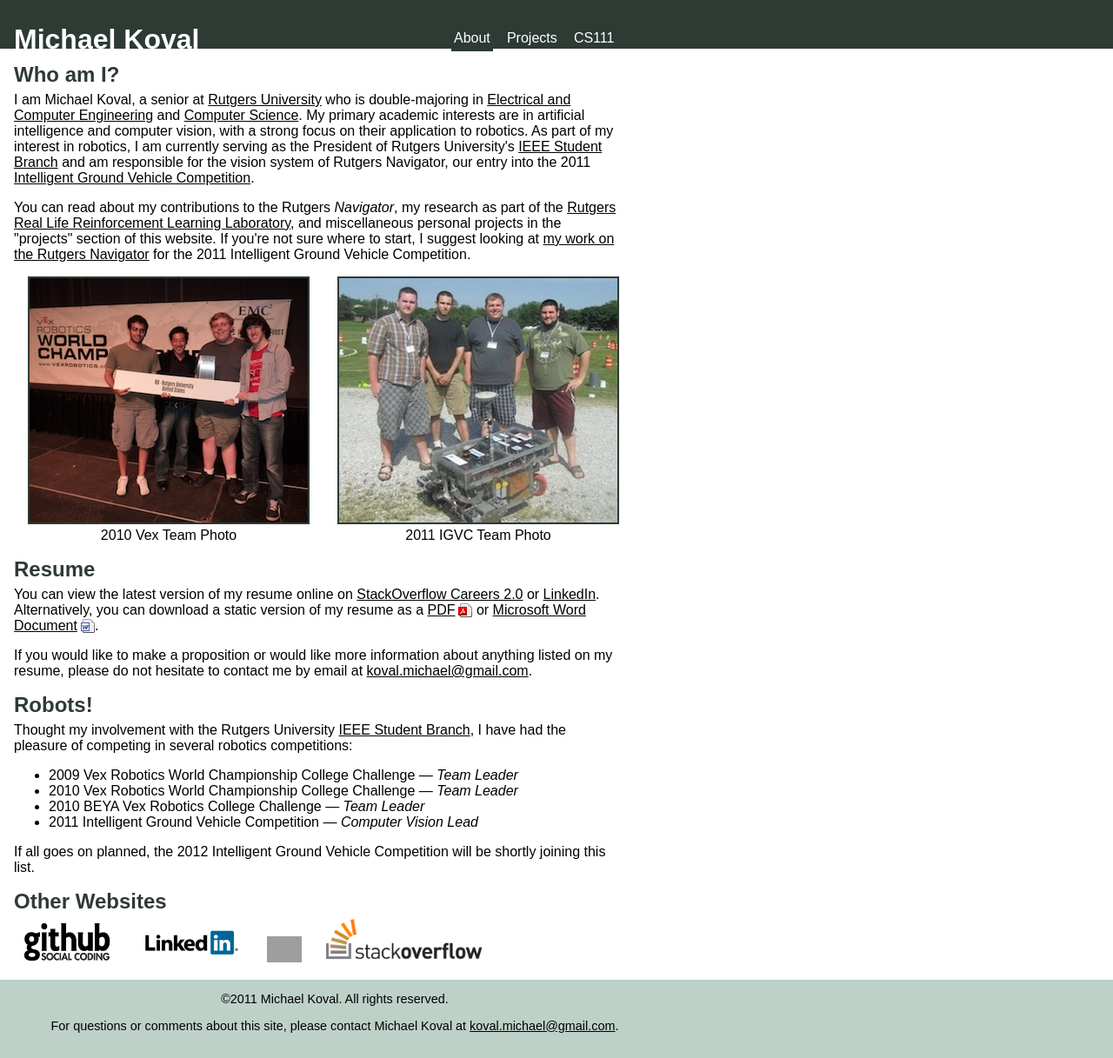
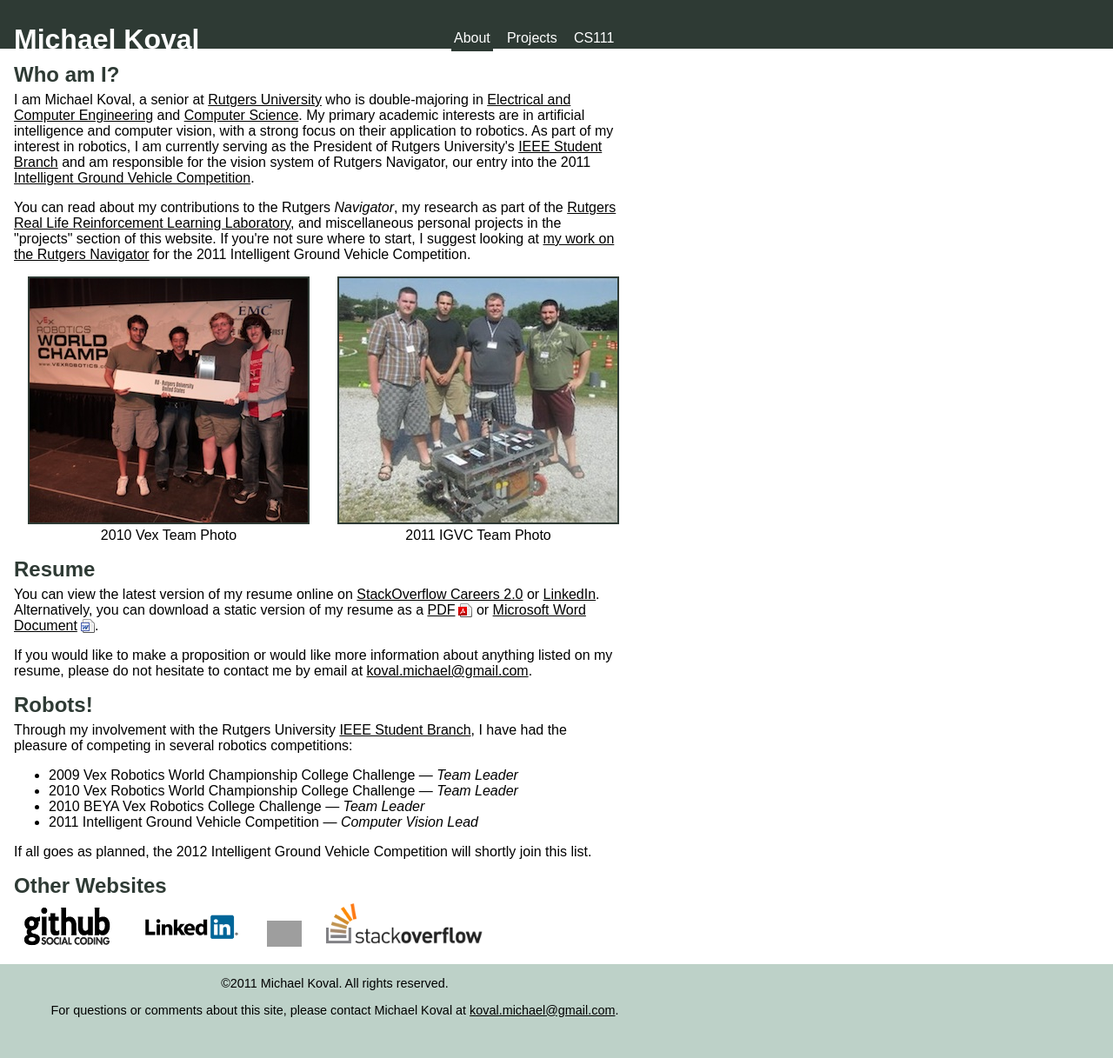
Before and after one commit to mkoval/mkoval.github.com, a Jekyll site: the page built from index.html, in a window 1280 px wide. Shown: the whole page at 87% size. Built offline with Jekyll 4.4.1, drawn with Linux system fonts in a browser that asks for light colours; grey boxes are pictures that could not be loaded.

Commit message:
Fixed typos.

```diff
--- a/index.html
+++ b/index.html
@@ -42,7 +42,7 @@ Navigator</a> for the 2011 Intelligent Ground Vehicle Competition.</p>
 <p>If you would like to make a proposition or would like more information about anything listed on my resume, please do not hesitate to contact me by email at <a href="mailto:koval.michael@gmail.com">koval.michael@gmail.com</a>.</p>
 
 <h2>Robots!</h2>
-<p>Thought my involvement with the Rutgers University <a
+<p>Through my involvement with the Rutgers University <a
 href="http://ieee.rutgers.edu">IEEE Student Branch</a>, I have had the pleasure
 of competing in several robotics competitions:</p>
 <ul>
@@ -51,8 +51,8 @@ of competing in several robotics competitions:</p>
 	<li>2010 BEYA Vex Robotics College Challenge &mdash; <em>Team Leader</em></li>
 	<li>2011 Intelligent Ground Vehicle Competition &mdash; <em>Computer Vision Lead</em></li>
 </ul>
-<p>If all goes on planned, the 2012 Intelligent Ground Vehicle Competition will
-be shortly joining this list.</p>
+<p>If all goes as planned, the 2012 Intelligent Ground Vehicle Competition will
+shortly join this list.</p>
 
 <h2>Other Websites</h2>
 <ul class="accounts">
```
